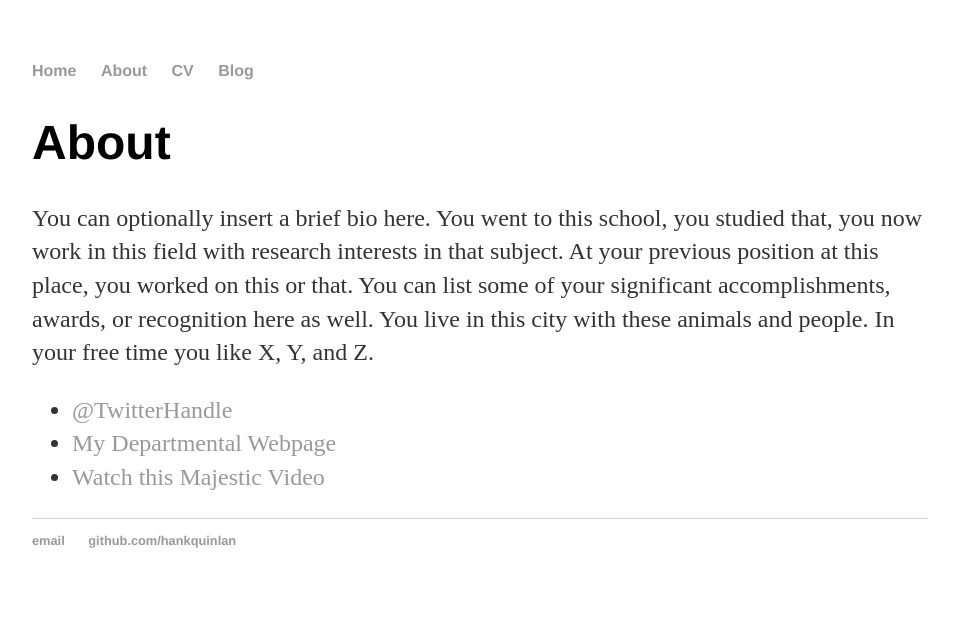
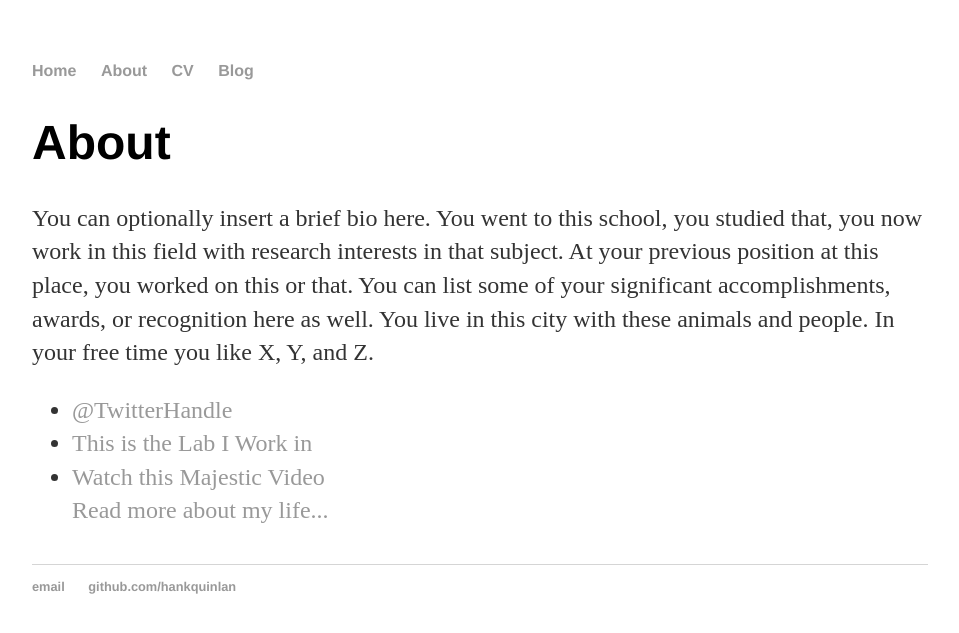
Before and after one commit to JoyYeh2002/JoyYeh2002.github.old, a Jekyll site: the page built from about/index.html, in a window 1280 px wide. Shown: the top 633 px of the page, without its empty margins (160-1119 px from the left). Built offline with Jekyll 4.4.1, drawn with Linux system fonts in a browser that asks for light colours.

Commit message:
Update index.html

```diff
--- a/about/index.html
+++ b/about/index.html
@@ -9,7 +9,8 @@ title: About Joy Yeh
 
 			<ul class="contacts">
 				<li><a href="#">@TwitterHandle</a></li>
-				<li><a href="#">My Departmental Webpage</a></li>
-				<li><a href="#">Watch this Majestic Video </a></li>
+				<li><a href="https://limbs.lcsr.jhu.edu/">This is the Lab I Work in</a></li>
+				<li><a href="https://www.youtube.com/watch?v=dQw4w9WgXcQ&ab_channel=RickAstley">Watch this Majestic Video </a></li>
+				<a href="/about">Read more about my life...</a></p>
 				</ul>
 		</div>
```
